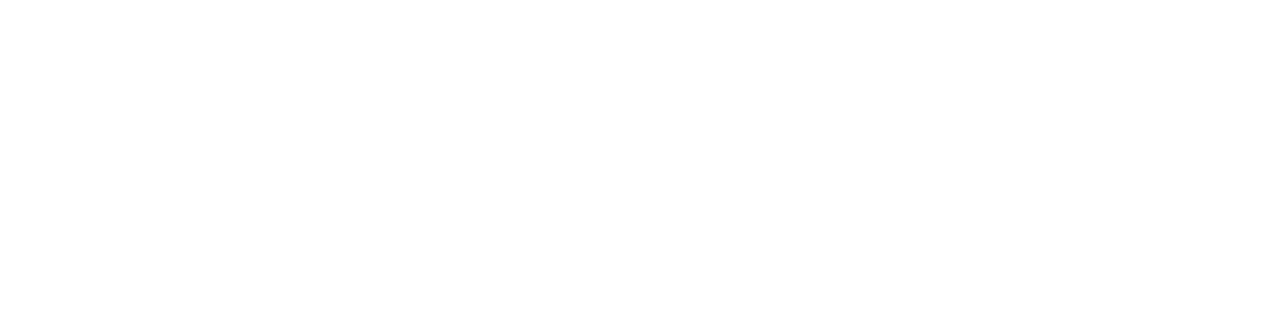
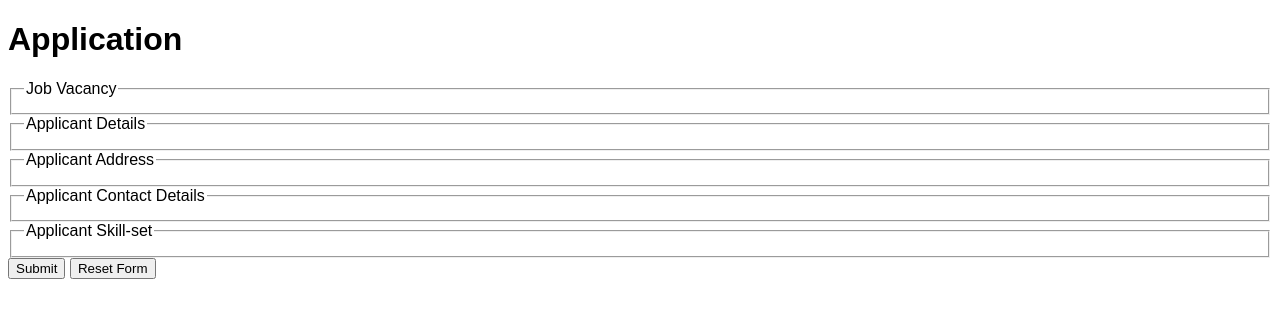
Before and after one commit to Joshua-Joshi/Web-Technology-Project-Part-1, a plain HTML site: page apply.html in a window 1280 px wide. Drawn offline with Linux system fonts and the light colour scheme.

Commit message:
Added basic form layout to application page

```diff
--- a/apply.html
+++ b/apply.html
@@ -9,8 +9,28 @@
     <style></style>
 </head>
 <body>
-    <header></header>
-    <form action=""></form>
+    <header>
+        <h1>Application</h1>
+    </header>
+    <form action="https://mercury.swin.edu.au/it000000/formtest.php">
+        <fieldset>
+            <legend>Job Vacancy</legend>
+        </fieldset>
+        <fieldset>
+            <legend>Applicant Details</legend>
+        </fieldset>
+        <fieldset>
+            <legend>Applicant Address</legend>
+        </fieldset>
+        <fieldset>
+            <legend>Applicant Contact Details</legend>
+        </fieldset>
+        <fieldset>
+            <legend>Applicant Skill-set</legend>
+        </fieldset>
+        <input type= "submit" value="Submit">
+	    <input type= "reset" value="Reset Form">
+    </form>
     <footer></footer>
 </body>
 </html>
```
